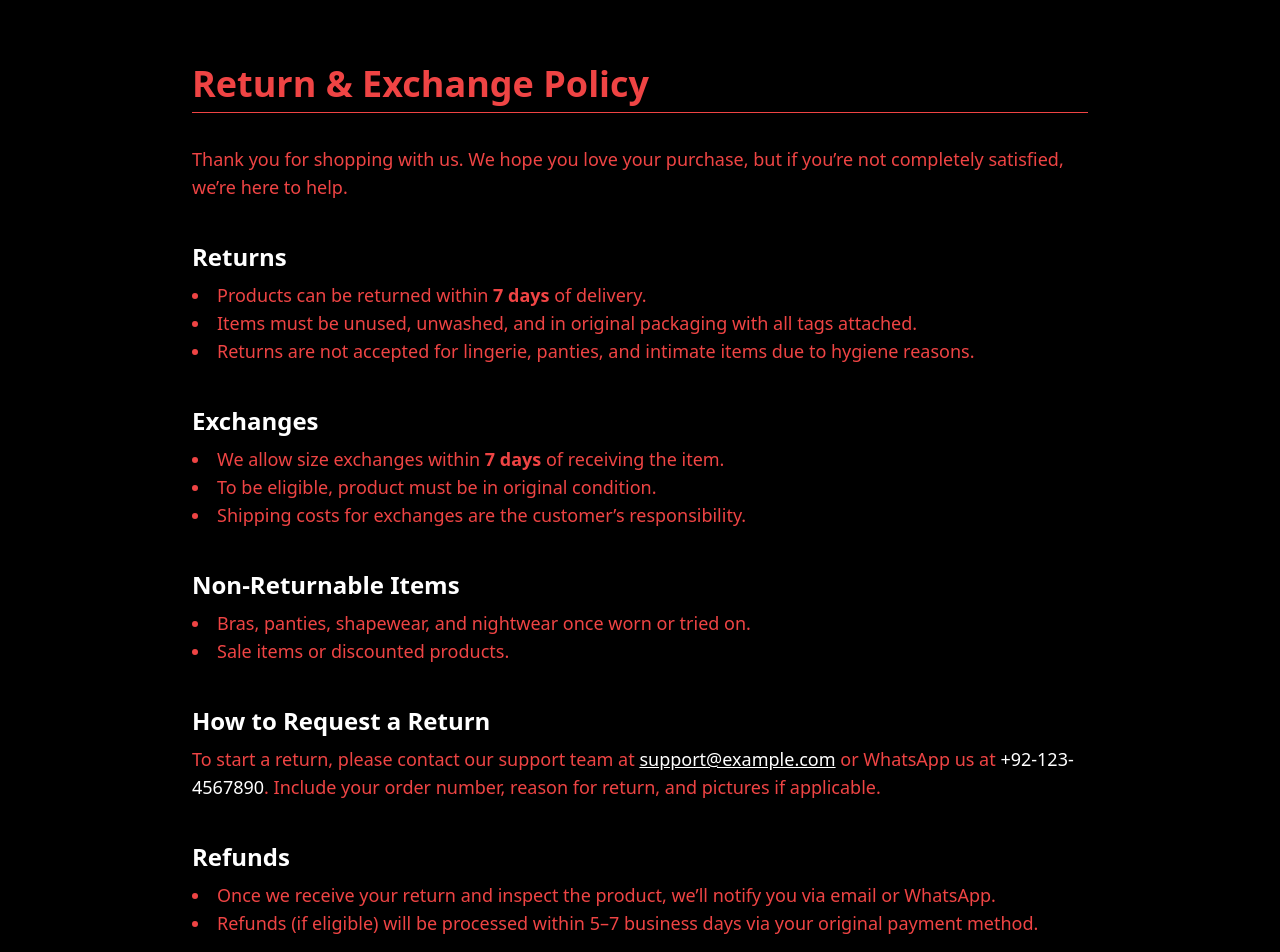
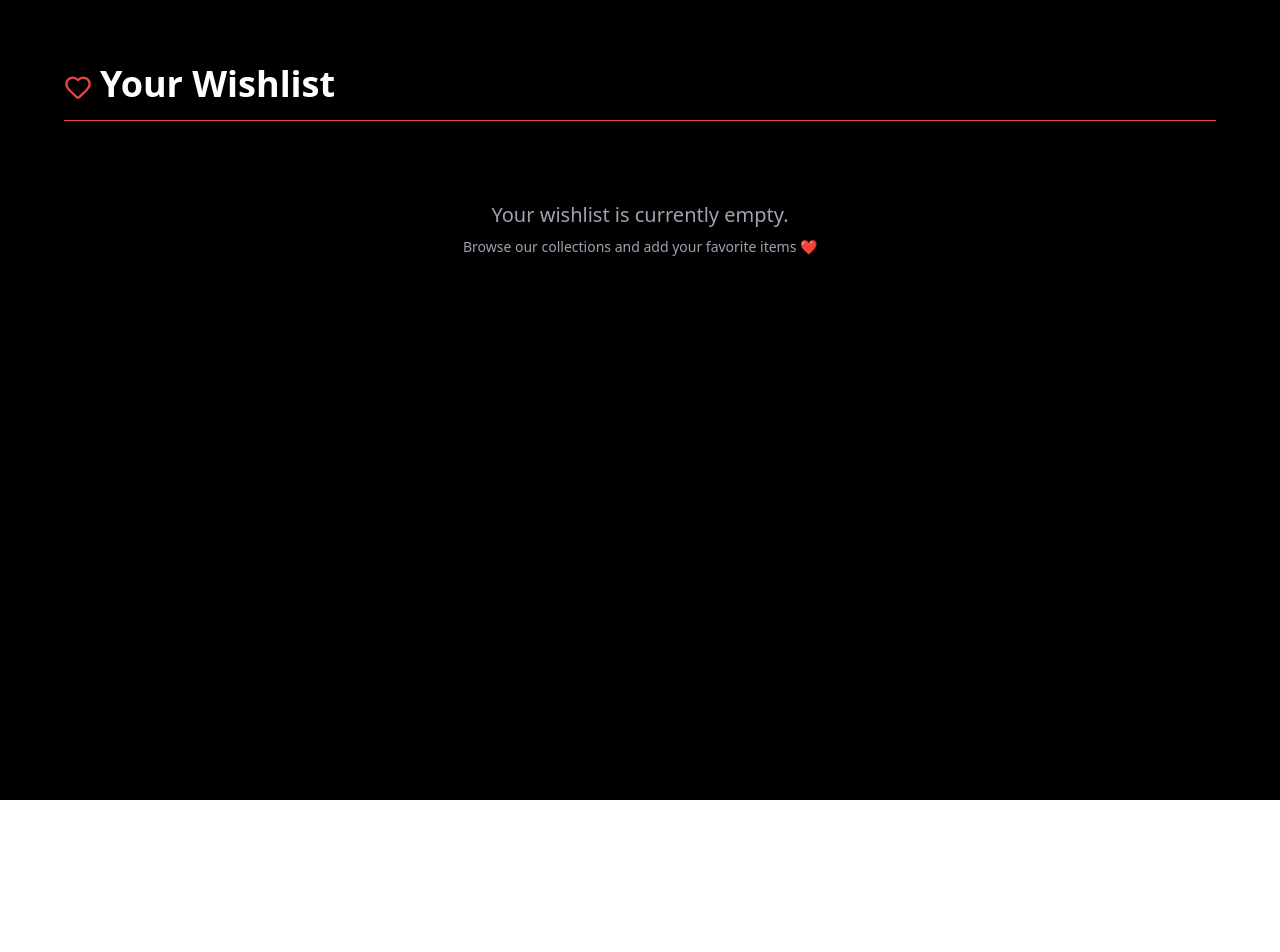
Before and after one commit to gulariba/First-Project, a Next.js app: page /wishlist in a window 1280 px wide. Shown: the top 952 px of the page. After the commit the page ends 800 px from the top, so only its background shows below. Built offline with nearby package versions, Linux system fonts and the light colour scheme.

Commit message:
Update page.tsx

```diff
--- a/src/app/wishlist/page.tsx
+++ b/src/app/wishlist/page.tsx
@@ -1,62 +1,51 @@
 "use client";
 
 import React from "react";
+import Image from "next/image";
+import { Heart, Trash2 } from "lucide-react";
 
-export default function ReturnPolicyPage() {
+export default function WishlistPage() {
+  const wishlistItems = []; // 👉 Add your wishlist state or data here
+
   return (
-    <section className="min-h-screen bg-black text-red-500 py-16 px-6">
-      <div className="max-w-4xl mx-auto">
-        <h1 className="text-4xl font-bold mb-8 border-b border-red-500 pb-2">
-          Return &amp; Exchange Policy
+    <section className="min-h-screen bg-black text-white py-16 px-4">
+      <div className="max-w-6xl mx-auto">
+        <h1 className="text-4xl font-bold border-b border-red-500 pb-4 mb-10">
+          <Heart className="inline-block w-7 h-7 mr-2 text-red-500" />
+          Your Wishlist
         </h1>
 
-        <p className="mb-6 text-lg">
-          Thank you for shopping with us. We hope you love your purchase, but if you&rsquo;re not
-          completely satisfied, we&rsquo;re here to help.
-        </p>
-
-        <h2 className="text-2xl font-semibold mt-10 mb-2 text-white">Returns</h2>
-        <ul className="list-disc list-inside mb-6 text-lg">
-          <li>Products can be returned within <span className="font-bold">7 days</span> of delivery.</li>
-          <li>Items must be unused, unwashed, and in original packaging with all tags attached.</li>
-          <li>Returns are not accepted for lingerie, panties, and intimate items due to hygiene reasons.</li>
-        </ul>
-
-        <h2 className="text-2xl font-semibold mt-10 mb-2 text-white">Exchanges</h2>
-        <ul className="list-disc list-inside mb-6 text-lg">
-          <li>We allow size exchanges within <span className="font-bold">7 days</span> of receiving the item.</li>
-          <li>To be eligible, product must be in original condition.</li>
-          <li>Shipping costs for exchanges are the customer&rsquo;s responsibility.</li>
-        </ul>
-
-        <h2 className="text-2xl font-semibold mt-10 mb-2 text-white">Non-Returnable Items</h2>
-        <ul className="list-disc list-inside mb-6 text-lg">
-          <li>Bras, panties, shapewear, and nightwear once worn or tried on.</li>
-          <li>Sale items or discounted products.</li>
-        </ul>
-
-        <h2 className="text-2xl font-semibold mt-10 mb-2 text-white">How to Request a Return</h2>
-        <p className="mb-6 text-lg">
-          To start a return, please contact our support team at{" "}
-          <span className="text-white underline">support@example.com</span> or WhatsApp us at{" "}
-          <span className="text-white">+92-123-4567890</span>. Include your order number, reason
-          for return, and pictures if applicable.
-        </p>
-
-        <h2 className="text-2xl font-semibold mt-10 mb-2 text-white">Refunds</h2>
-        <ul className="list-disc list-inside mb-6 text-lg">
-          <li>
-            Once we receive your return and inspect the product, we&rsquo;ll notify you via email or
-            WhatsApp.
-          </li>
-          <li>
-            Refunds (if eligible) will be processed within 5–7 business days via your original payment method.
-          </li>
-        </ul>
-
-        <p className="text-sm mt-8 text-gray-400">
-          Note: We reserve the right to refuse returns that do not meet our return policy requirements.
-        </p>
+        {wishlistItems.length === 0 ? (
+          <div className="text-center text-gray-400 mt-20">
+            <p className="text-xl">Your wishlist is currently empty.</p>
+            <p className="mt-2 text-sm">
+              Browse our collections and add your favorite items ❤️
+            </p>
+          </div>
+        ) : (
+          <div className="grid grid-cols-1 sm:grid-cols-2 md:grid-cols-3 gap-8">
+            {wishlistItems.map((item) => (
+              <div
+                key={item.id}
+                className="bg-zinc-900 p-4 rounded-2xl shadow-lg hover:scale-105 transition-transform"
+              >
+                <Image
+                  src={item.image}
+                  alt={item.name}
+                  width={400}
+                  height={400}
+                  className="rounded-xl object-cover"
+                />
+                <h2 className="text-xl mt-4 font-semibold">{item.name}</h2>
+                <p className="text-red-400 font-bold mt-1">Rs {item.price}</p>
+                <button className="mt-4 text-sm text-red-500 hover:underline flex items-center gap-1">
+                  <Trash2 size={16} />
+                  Remove
+                </button>
+              </div>
+            ))}
+          </div>
+        )}
       </div>
     </section>
   );
```
